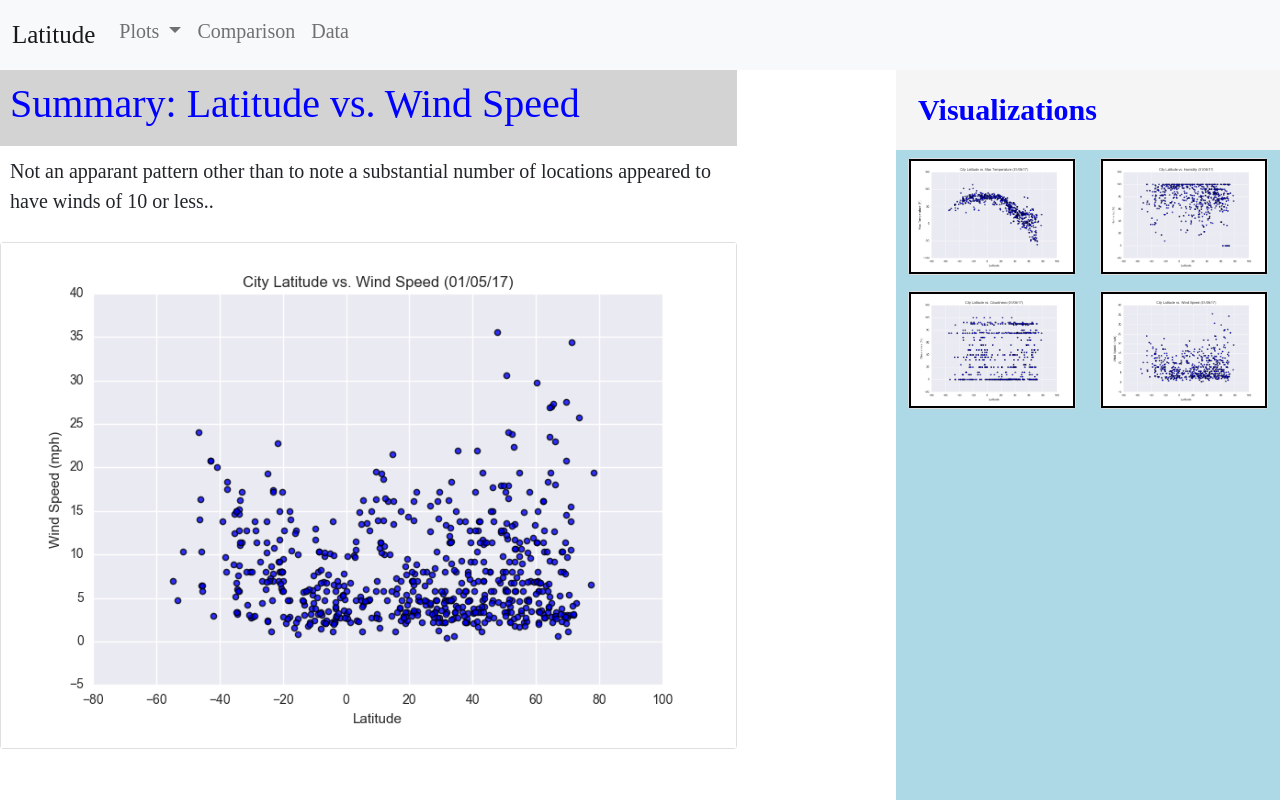
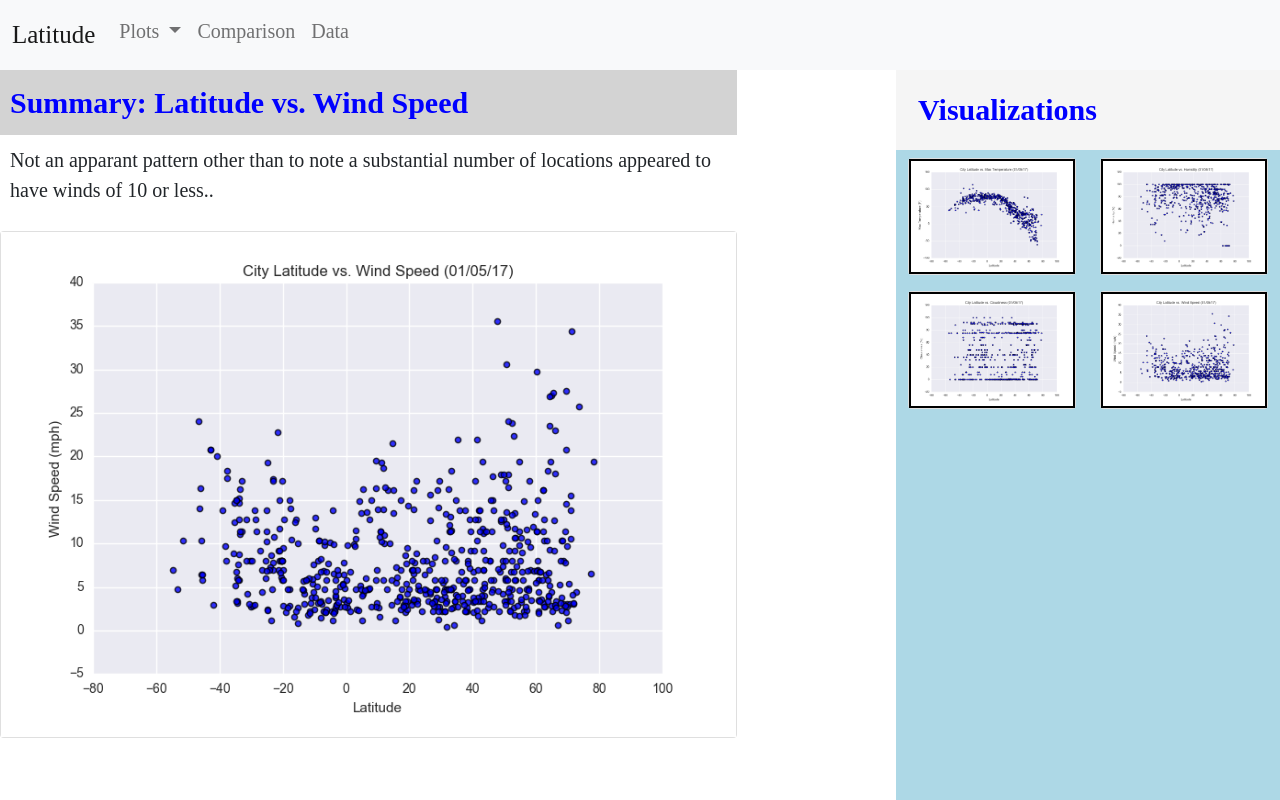
Before and after one commit to caphilpott/Web-Design-Challenge_Profile, a plain HTML site: page Fig4.html in a window 1280 px wide. Drawn offline with nearby package versions, Linux system fonts and the light colour scheme.

Commit message:
Update Fig4.html

```diff
--- a/Fig4.html
+++ b/Fig4.html
@@ -95,7 +95,7 @@
         <div class="row">
             <div class="col-md-7">
                 <header class="header">
-                    <h1>Summary: Latitude vs. Wind Speed</h1>
+                    <h>Summary: Latitude vs. Wind Speed</h>
                 </header>
             </div>
         </div>
```
